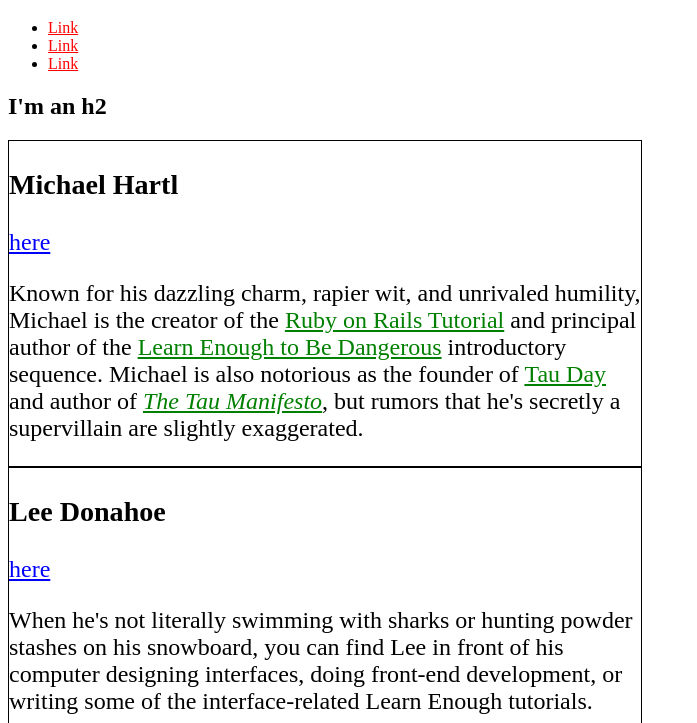
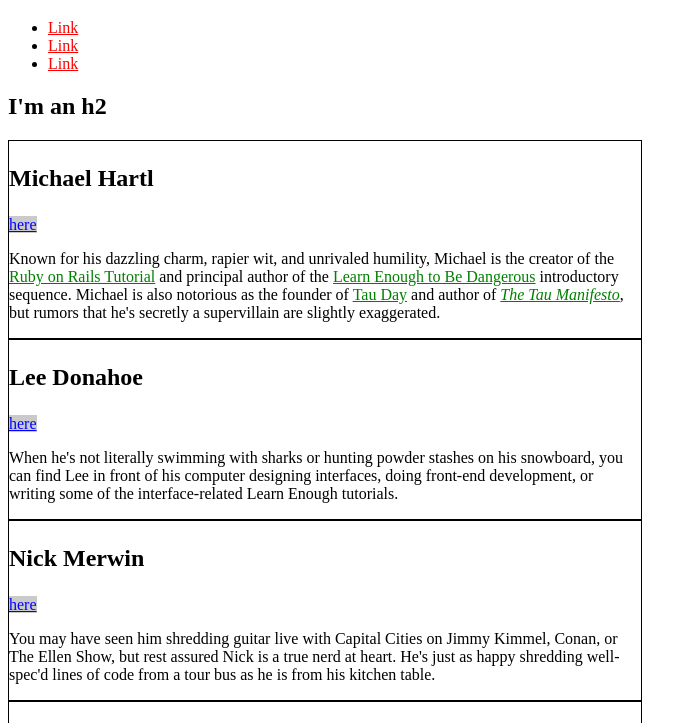
Before and after one commit to Spelmo/Learnenough_CSS, a plain HTML site: page index.html in a window 1280 px wide. Shown: the part 61-784 px from the top of the page, without its empty margins (0-697 px from the left). Drawn offline with Linux system fonts and the light colour scheme.

Commit message:
synced with learnenough tutorial

```diff
--- a/index.html
+++ b/index.html
@@ -4,36 +4,34 @@
     <title>Test Page: Don't Panic</title>
     <meta charset="utf-8">
     <style>
-      /* GLOBAL STYLES */
-      body {
-        height: 800px;
-      }
+    /* GLOBAL STYLES */
       a {
-        color: red;
-      }
-      h3 {
-        size: 1.5em
+        color: #f00;
       }
 
       /* SOCIAL STYLES */
       .social-link {
+        background: rgba(150, 150, 150, 0.5);
         color: blue;
       }
 
       /* BIO STYLES */
       .bio-wrapper {
-        font-size:  24px;
+        font-size: 24px;
       }
       .bio-box {
         border: 1px solid black;
+        font-size: 1rem;
         width: 50%;
+      }
+      .bio-box h3 {
+        font-size: 1.5em;
+      }
+      .bio-copy {
         font-size: 1em;
-        size: 1rem;
       }
       .bio-copy a {
         color: green;
-        font-size: 1em;
-        size: 1em;
       }
     </style>
   </head>
```
